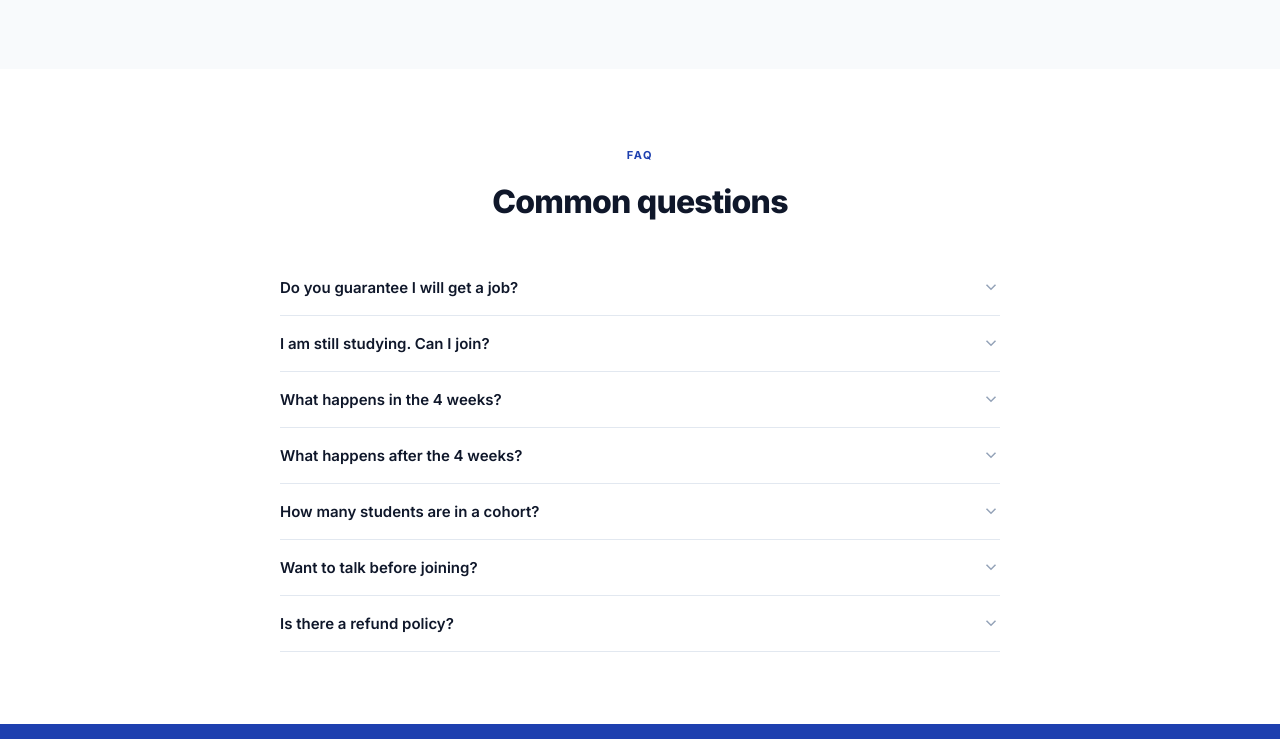
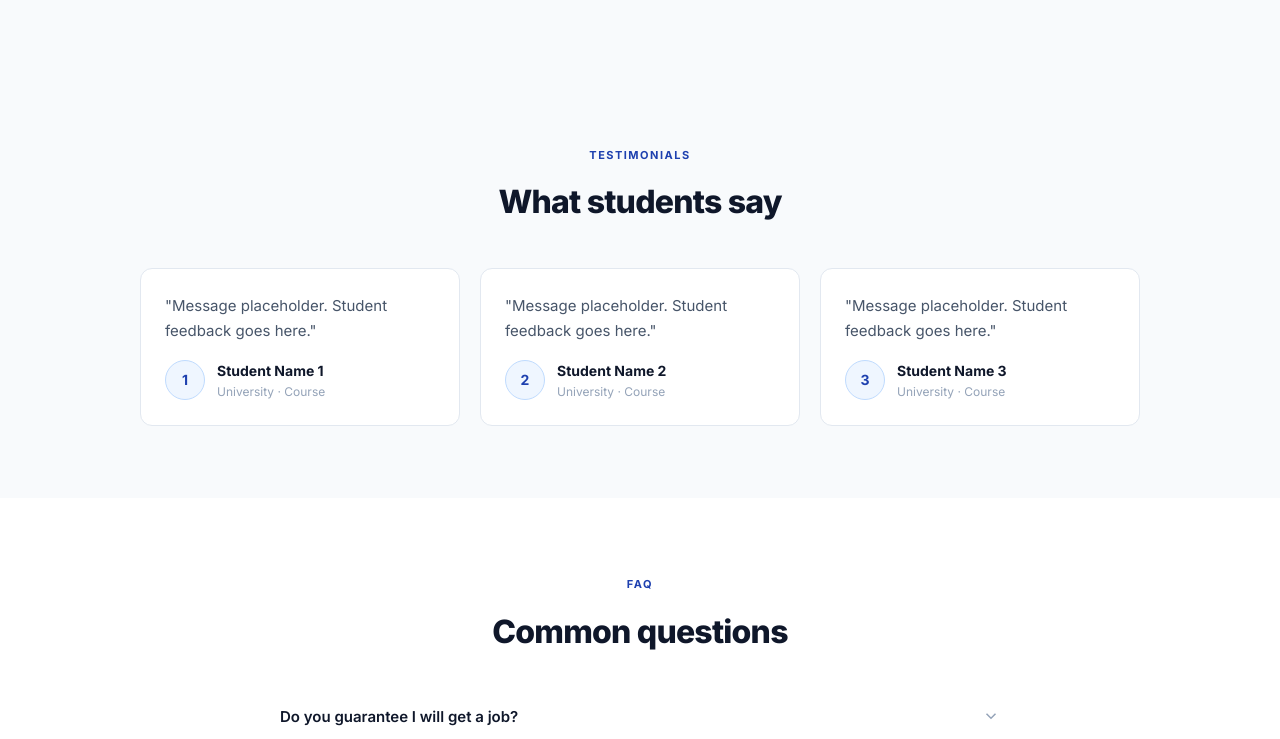
Before and after one commit to CyberGraduk/CyberGrad-prod, a website: page index.html in a window 1280 px wide. Shown: the part 4441-5180 px from the top of the page. Drawn offline with nearby package versions, Linux system fonts and the light colour scheme.

Commit message:
v4.7.1: testimonials section, Launchpad card-only checkout

```diff
--- a/CHANGES.txt
+++ b/CHANGES.txt
@@ -1,4 +1,8 @@
-CyberGrad v4.7
+CyberGrad v4.7.1
+- index.html: testimonials section (3 placeholder cards, name and message) above the FAQ
+- Launchpad checkout is card only (no Klarna or Clearpay)
+
+v4.7 notes follow:
 
 Pricing
 - Elite plan, waitlist form, waitlist JS and the Elite upgrade FAQ removed (index.html, pricing.html)
--- a/index.html
+++ b/index.html
@@ -172,6 +172,14 @@ footer{background:#fff;border-top:1px solid var(--border);padding:48px 5% 24px}
 .footer-bottom a:hover{color:var(--blue)}
 
 /* FADE IN */
+.t-grid{display:grid;grid-template-columns:repeat(3,1fr);gap:20px;margin-top:40px;text-align:left}
+.t-card{background:#fff;border:1px solid var(--border);border-radius:12px;padding:24px;display:flex;flex-direction:column;gap:16px}
+.t-quote{font-size:15px;color:var(--text-2);line-height:1.7;margin:0}
+.t-person{display:flex;align-items:center;gap:12px;margin-top:auto}
+.t-avatar{width:40px;height:40px;border-radius:50%;background:var(--blue-light);border:1px solid var(--blue-border);color:var(--blue);font-weight:700;font-size:14px;display:flex;align-items:center;justify-content:center;flex-shrink:0}
+.t-name{font-size:14px;font-weight:700;color:var(--text)}
+.t-role{font-size:12px;color:var(--text-3)}
+@media(max-width:900px){.t-grid{grid-template-columns:1fr}}
 .fade-up{opacity:0;transform:translateY(20px);transition:opacity .5s ease,transform .5s ease}
 .fade-up.vis{opacity:1;transform:none}
 
@@ -478,6 +486,37 @@ footer{background:#fff;border-top:1px solid var(--border);padding:48px 5% 24px}
   </div>
 </section>
 
+<!-- TESTIMONIALS -->
+<section class="section" id="testimonials">
+  <div class="section-inner" style="text-align:center">
+    <div class="section-tag fade-up">Testimonials</div>
+    <h2 class="fade-up">What students say</h2>
+    <div class="t-grid">
+      <div class="t-card fade-up">
+        <p class="t-quote">"Message placeholder. Student feedback goes here."</p>
+        <div class="t-person">
+          <div class="t-avatar">1</div>
+          <div><div class="t-name">Student Name 1</div><div class="t-role">University · Course</div></div>
+        </div>
+      </div>
+      <div class="t-card fade-up">
+        <p class="t-quote">"Message placeholder. Student feedback goes here."</p>
+        <div class="t-person">
+          <div class="t-avatar">2</div>
+          <div><div class="t-name">Student Name 2</div><div class="t-role">University · Course</div></div>
+        </div>
+      </div>
+      <div class="t-card fade-up">
+        <p class="t-quote">"Message placeholder. Student feedback goes here."</p>
+        <div class="t-person">
+          <div class="t-avatar">3</div>
+          <div><div class="t-name">Student Name 3</div><div class="t-role">University · Course</div></div>
+        </div>
+      </div>
+    </div>
+  </div>
+</section>
+
 <!-- FAQ -->
 <section class="section" style="background:#fff" id="faq">
   <div class="section-inner">
@@ -540,7 +579,7 @@ footer{background:#fff;border-top:1px solid var(--border);padding:48px 5% 24px}
     </div>
   </div>
   <div class="footer-bottom">
-    <span>© 2026 CyberGrad · cyber-grad.co.uk · v4.7 is live</span>
+    <span>© 2026 CyberGrad · cyber-grad.co.uk · v4.7.1 is live</span>
     <span style="font-style:italic">"Guidance, not guarantees."</span>
     <span><a href="privacy.html">Privacy</a> &nbsp;·&nbsp; <a href="terms.html">Terms</a> &nbsp;·&nbsp; <a href="mailto:cybergraduk@gmail.com">cybergraduk@gmail.com</a></span>
   </div>
--- a/package.json
+++ b/package.json
@@ -7,6 +7,6 @@
     "@pdf-lib/fontkit": "^1.1.1"
   },
   "engines": {
-    "node": "26.x"
+    "node": "20.x"
   }
 }
```
Also changed, not shown: api/create-checkout.js (+3 -4 lines), checkout.html (+5 -2 lines), 1 other file.
